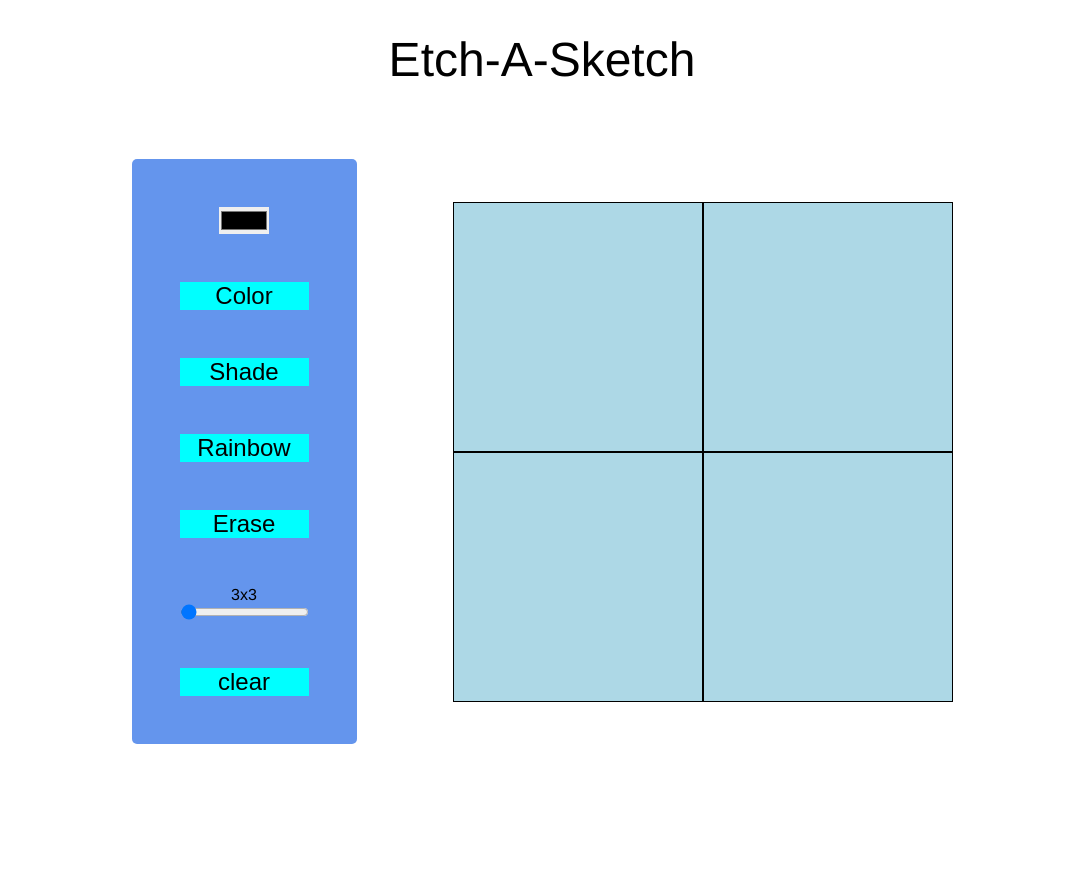
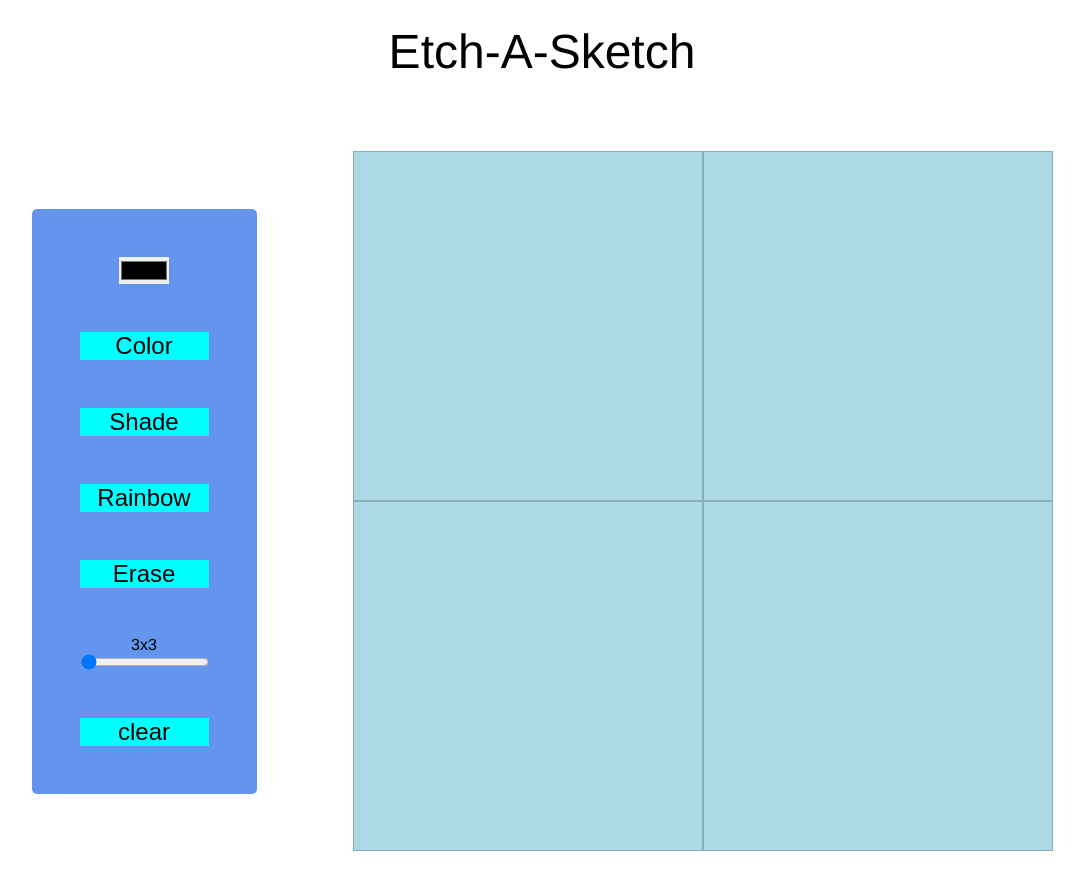
Before and after one commit to Hrma2006/Etch-a-Sketch, a plain HTML site: page index.html in a window 1280 px wide. Shown: the whole page, without its empty margins (98-1182 px from the left). Before the commit the page ends 800 px from the top, so only its background shows below. Drawn offline with Linux system fonts and the light colour scheme.

Commit message:
Update grid size and pixel border in style.css
- Increase grid width and height from 500px to 700px
- Update pixel border from .25px solid black to .1px solid rgba(0, 0, 0,
0.216)

```diff
--- a/style.css
+++ b/style.css
@@ -55,13 +55,13 @@ button {
 }
 .grid {
   background-color: black;
-	width: 500px;
-	height: 500px;
+	width: 700px;
+	height: 700px;
 	display: grid;
 	grid-template-columns: repeat(2, 2fr);
 }
 .pixel {
 	background-color: lightblue;
-	border: .25px solid rgb(0, 0, 0);
+	border: .1px solid rgba(0, 0, 0, 0.2);
 	box-sizing: border-box;
 }
```
